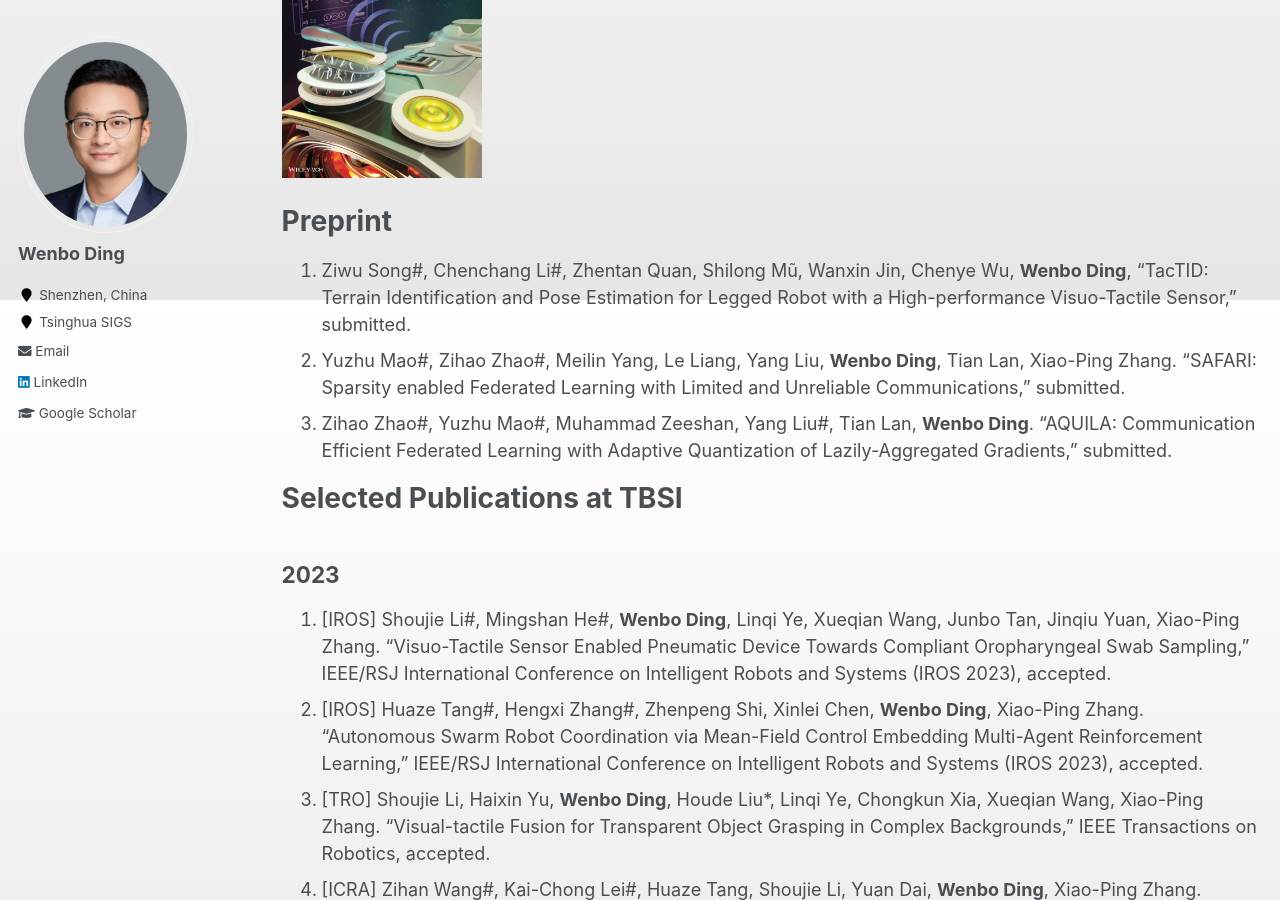
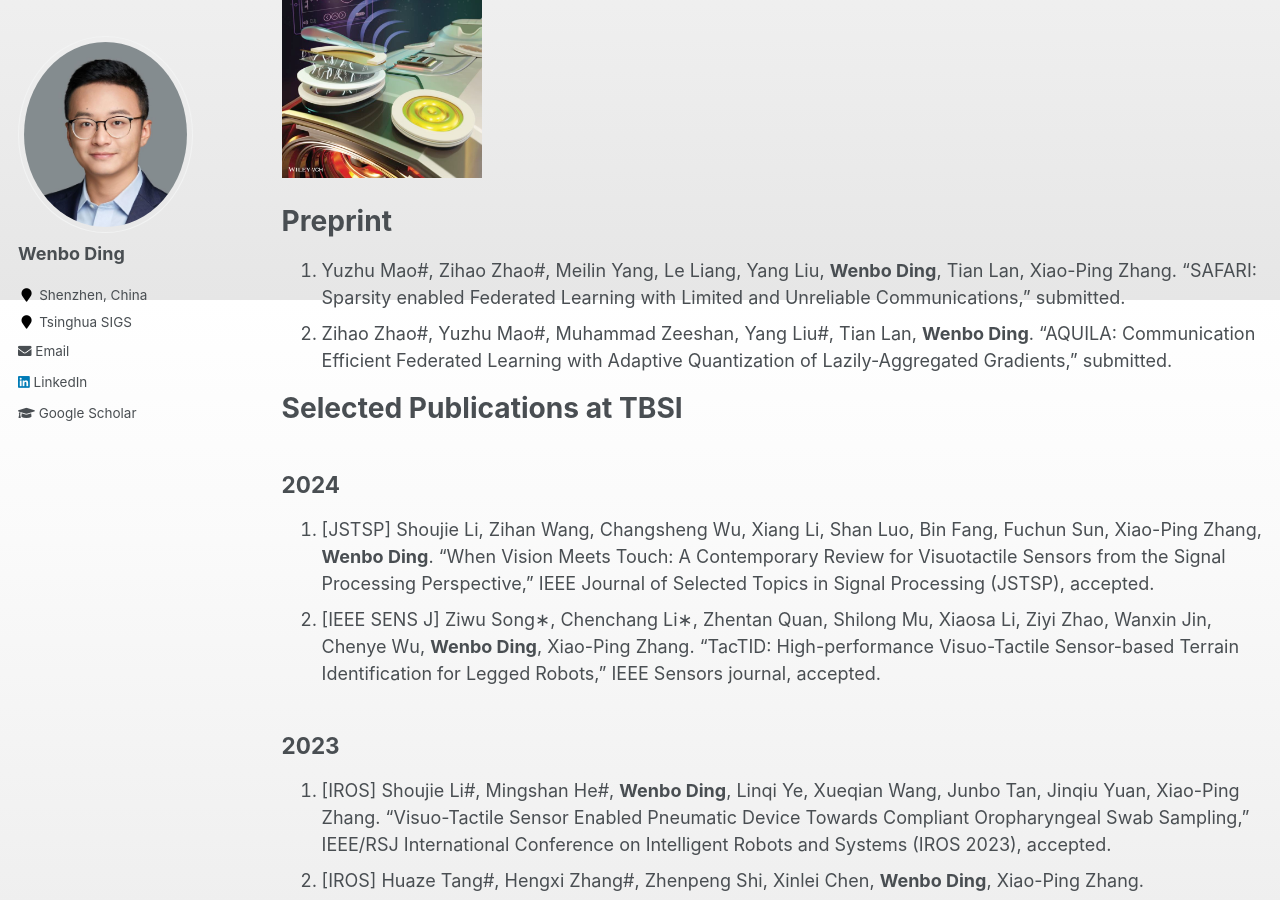
Before and after one commit to whenboy07/whenboy07.github.io, a Jekyll site: the page built from _pages/publication.md, in a window 1280 px wide and 900 px high, scrolled down 1500 px. Built offline with Jekyll 4.4.1, drawn with Linux system fonts in a browser that asks for light colours.

Commit message:
update publication

```diff
--- a/_pages/publication.md
+++ b/_pages/publication.md
@@ -65,11 +65,14 @@ A Highly Sensitive Triboelectric Vibration Sensor for Machinery Condition Monito
 <br />
 
 # Preprint
-1. Ziwu Song#, Chenchang Li#, Zhentan Quan, Shilong Mũ, Wanxin Jin, Chenye Wu, **Wenbo Ding**, “TacTID: Terrain Identification and Pose Estimation for Legged Robot with a High-performance Visuo-Tactile Sensor,” submitted.
-2. Yuzhu Mao#, Zihao Zhao#, Meilin Yang, Le Liang, Yang Liu, **Wenbo Ding**, Tian Lan, Xiao-Ping Zhang. “SAFARI: Sparsity enabled Federated Learning with Limited and Unreliable Communications,” submitted.
-3. Zihao Zhao#, Yuzhu Mao#, Muhammad Zeeshan, Yang Liu#, Tian Lan, **Wenbo Ding**. “AQUILA: Communication Efficient Federated Learning with Adaptive Quantization of Lazily-Aggregated Gradients,” submitted.
+1. Yuzhu Mao#, Zihao Zhao#, Meilin Yang, Le Liang, Yang Liu, **Wenbo Ding**, Tian Lan, Xiao-Ping Zhang. “SAFARI: Sparsity enabled Federated Learning with Limited and Unreliable Communications,” submitted.
+2. Zihao Zhao#, Yuzhu Mao#, Muhammad Zeeshan, Yang Liu#, Tian Lan, **Wenbo Ding**. “AQUILA: Communication Efficient Federated Learning with Adaptive Quantization of Lazily-Aggregated Gradients,” submitted.
 
 # Selected Publications at TBSI
+## 2024
+1. [JSTSP] Shoujie Li, Zihan Wang, Changsheng Wu, Xiang Li, Shan Luo, Bin Fang, Fuchun Sun, Xiao-Ping Zhang, **Wenbo Ding**. "When Vision Meets Touch: A Contemporary Review for Visuotactile Sensors from the Signal Processing Perspective," IEEE Journal of Selected Topics in Signal Processing (JSTSP), accepted.
+2. [IEEE SENS J] Ziwu Song∗, Chenchang Li∗, Zhentan Quan, Shilong Mu, Xiaosa Li, Ziyi Zhao, Wanxin Jin, Chenye Wu, **Wenbo Ding**, Xiao-Ping Zhang. "TacTID: High-performance Visuo-Tactile Sensor-based Terrain Identification for Legged Robots," IEEE Sensors journal, accepted.
+
 ## 2023
 1. [IROS] Shoujie Li#, Mingshan He#, **Wenbo Ding**, Linqi Ye, Xueqian Wang, Junbo Tan, Jinqiu Yuan, Xiao-Ping Zhang. “Visuo-Tactile Sensor Enabled Pneumatic Device Towards Compliant Oropharyngeal Swab Sampling,” IEEE/RSJ International Conference on Intelligent Robots and Systems (IROS 2023), accepted.
 2. [IROS] Huaze Tang#, Hengxi Zhang#, Zhenpeng Shi, Xinlei Chen, **Wenbo Ding**, Xiao-Ping Zhang. “Autonomous Swarm Robot Coordination via Mean-Field Control Embedding Multi-Agent Reinforcement Learning,” IEEE/RSJ International Conference on Intelligent Robots and Systems (IROS 2023), accepted.
```
